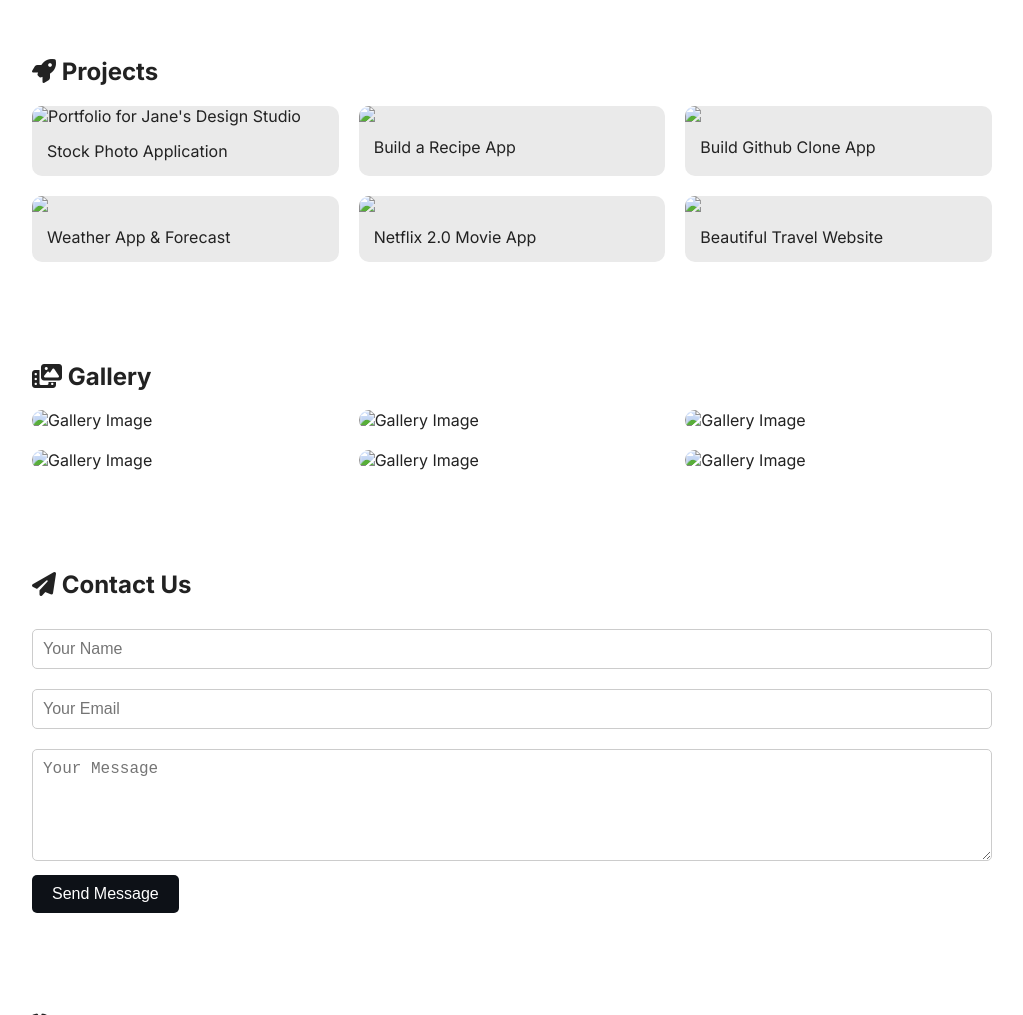
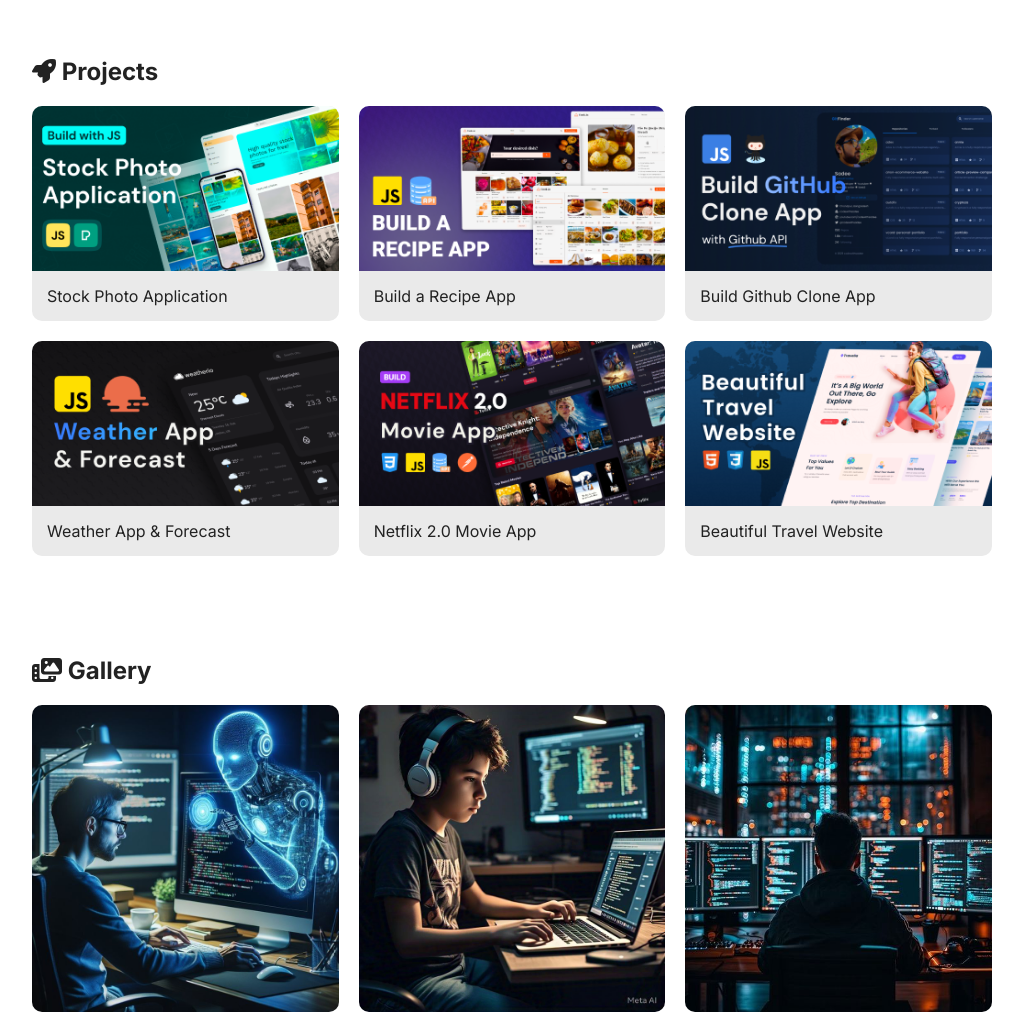
Before and after one commit to bxtechnologies/bxtechnologies, a plain HTML site: page index.html in a window 1280 px wide. Shown: the part 699-1714 px from the top of the page, without its empty margins (128-1151 px from the left). Drawn offline with Linux system fonts and the light colour scheme; files whose address does not match are found by name.

Commit message:
Add files via upload

```diff
--- a/index.html
+++ b/index.html
@@ -4,7 +4,7 @@
   <meta charset="UTF-8" />
   <meta name="viewport" content="width=device-width, initial-scale=1.0" />
   <title>BX Technologies | Web Development Experts</title>
-  <link rel="icon" href="img/favicon.svg" type="image/svg+xml" />
+  <link rel="icon" href="/favicon.svg" type="image/svg+xml" />
   <link href="https://fonts.googleapis.com/css2?family=Inter:wght@400;600;700&family=Orbitron:wght@500;700&display=swap" rel="stylesheet">
   <link rel="stylesheet" href="https://cdnjs.cloudflare.com/ajax/libs/font-awesome/6.4.0/css/all.min.css" />
   <style>
@@ -227,37 +227,37 @@
     <h2><i class="fas fa-rocket"></i> Projects</h2>
     <div class="projects">
       <div class="project-card">
-        <img src="img/project-1.png" alt="Portfolio for Jane's Design Studio">
+        <img src="/project-1.png" alt="Portfolio for Jane's Design Studio">
         <div class="project-card-content">
           Stock Photo Application
         </div>
       </div>
       <div class="project-card">
-        <img src="img/project-2.png">
+        <img src="/project-2.png">
         <div class="project-card-content">
           Build a Recipe App
         </div>
       </div>
       <div class="project-card">
-        <img src="img/project-3.png">
+        <img src="/project-3.png">
         <div class="project-card-content">
           Build Github Clone App
         </div>
       </div>
       <div class="project-card">
-        <img src="img/project-4.png">
+        <img src="/project-4.png">
         <div class="project-card-content">
           Weather App & Forecast
         </div>
       </div>
       <div class="project-card">
-        <img src="img/project-5.png">
+        <img src="/project-5.png">
         <div class="project-card-content">
           Netflix 2.0 Movie App
         </div>
       </div>
             <div class="project-card">
-        <img src="img/project-6.png">
+        <img src="/project-6.png">
         <div class="project-card-content">
           Beautiful Travel Website
         </div>
@@ -268,12 +268,12 @@
   <section id="gallery">
     <h2><i class="fas fa-photo-video"></i> Gallery</h2>
     <div class="gallery">
-      <img src="img/gallery7.jpg" class="gallery7" alt="Gallery Image">
-      <img src="img/gallery2.jpg" class="gallery2" alt="Gallery Image">
-      <img src="img/gallery8.jpg" class="gallery8" alt="Gallery Image">
-      <img src="img/gallery9.jpg" class="gallery9" alt="Gallery Image">
-      <img src="img/gallery5.jpg" class="gallery5" alt="Gallery Image">
-      <img src="img/gallery6.jpg" class="gallery6" alt="Gallery Image">
+      <img src="/gallery7.jpg" class="gallery7" alt="Gallery Image">
+      <img src="/gallery2.jpg" class="gallery2" alt="Gallery Image">
+      <img src="/gallery8.jpg" class="gallery8" alt="Gallery Image">
+      <img src="/gallery9.jpg" class="gallery9" alt="Gallery Image">
+      <img src="/gallery5.jpg" class="gallery5" alt="Gallery Image">
+      <img src="/gallery6.jpg" class="gallery6" alt="Gallery Image">
   </section>
 
   <section id="contact">
```
